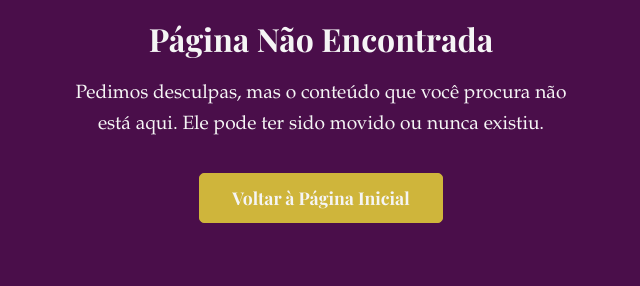
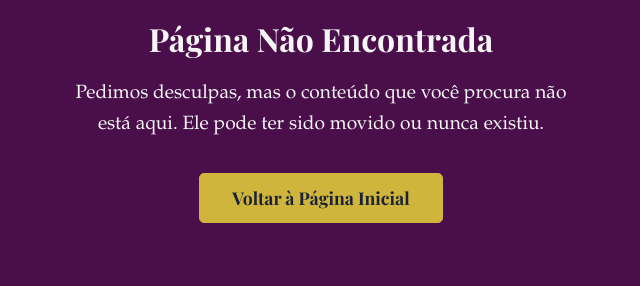
Before and after one commit to Davs06/daven-iori-store, a PHP site: page /404.php in a window 1280 px wide. Shown: the part 352-638 px from the top of the page, without its empty margins (319-959 px from the left). Run offline with PHP 8.4, Linux system fonts and the light colour scheme; some web fonts are replaced.

Commit message:
color text button

```diff
--- a/assets/css/404.css
+++ b/assets/css/404.css
@@ -51,7 +51,7 @@ body {
     border: 1px solid var(--gold);
     border-radius: 5px;
     background-color: var(--gold);
-    color: var(--off-white);
+    color: var(--navy-blue);
     font-family: 'Playfair Display', serif;
     font-size: 1.1rem;
     text-decoration: none;
```
